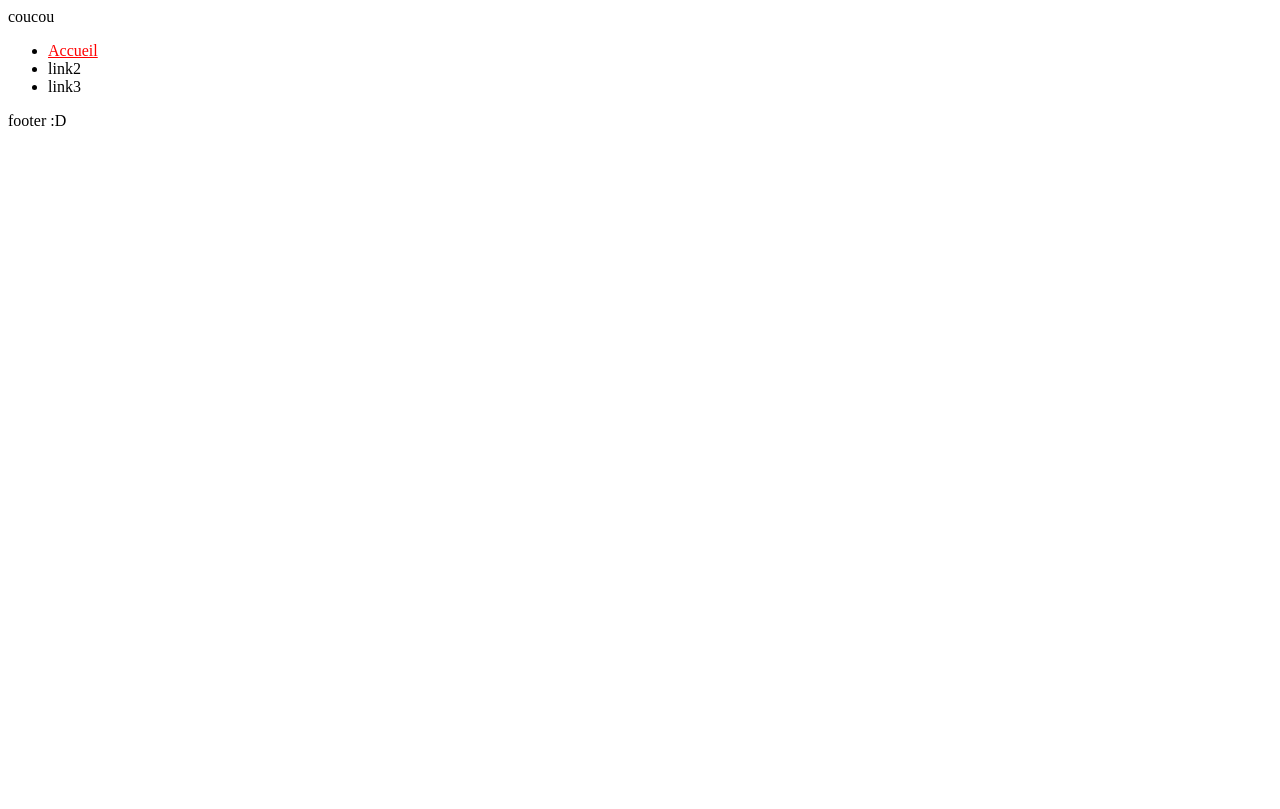
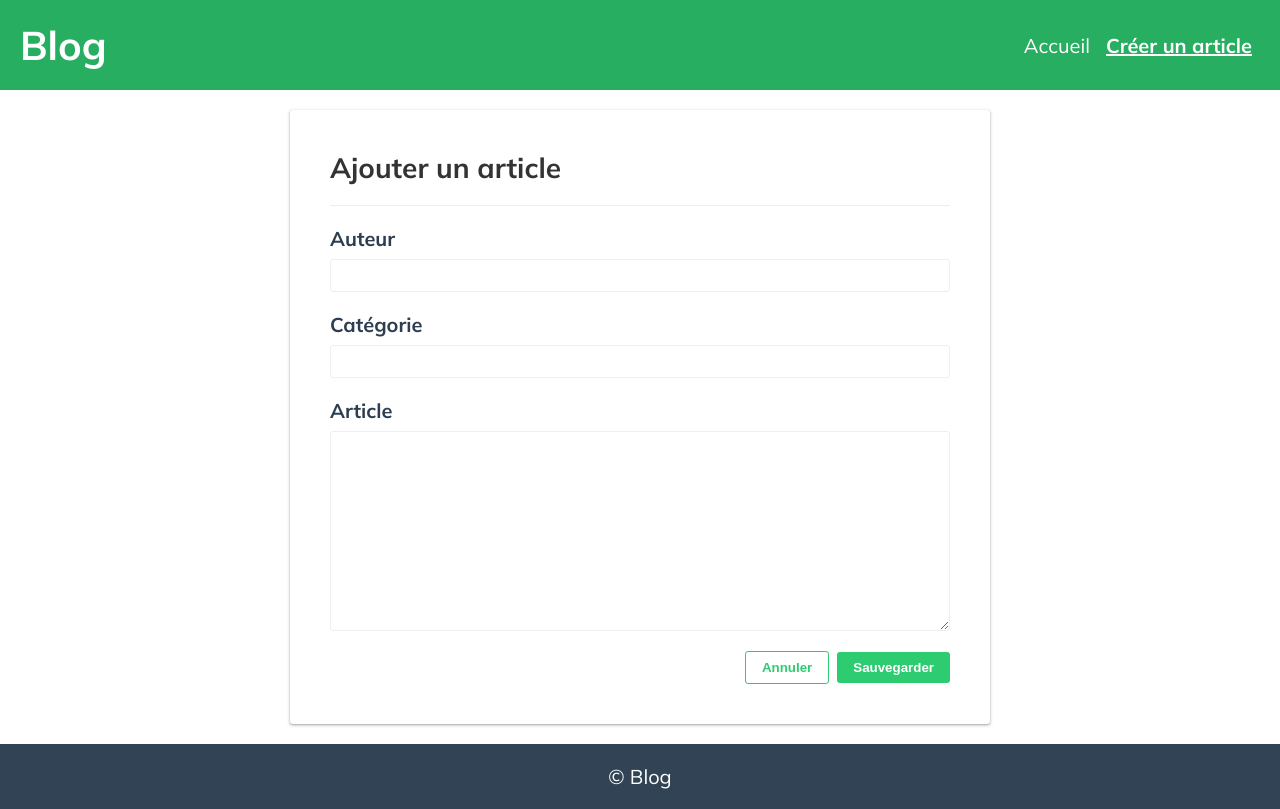
Before and after one commit to AdelinePat/blog_project, a website built with Vite: page src/form/form.html in a window 1280 px wide. Built offline with nearby package versions, Linux system fonts and the light colour scheme.

Commit message:
feat: basic style + retrieve data from form in form.js

```diff
--- /dev/null
+++ b/src/assets/javascripts/topbar.js
@@ -0,0 +1 @@
+console.log("topbar!")
--- /dev/null
+++ b/src/assets/style/_classes.scss
@@ -0,0 +1,31 @@
+.title {
+  &-underline {
+    padding-bottom: 2rem;
+    border-bottom: 1px solid var(--divider);
+  }
+}
+
+.btn {
+  border: 0;
+  border-radius: 3px;
+  padding: 0.8rem 1.6rem;
+  font-weight: 700;
+  cursor: pointer;
+  transition: box-shadow 0.2s;
+
+  &:hover {
+    box-shadow: var(--box-shadow);
+    transition: box-shadow 0.2s;
+  }
+
+  &-primary {
+    background: var(--primary);
+    color: white;
+  }
+
+  &-secondary {
+    border: 1px solid var(--primary);
+    background: white;
+    color: var(--primary);
+  }
+}
--- /dev/null
+++ b/src/assets/style/_media-queries.scss
@@ -0,0 +1,27 @@
+/* Landscape phones and down */
+@mixin xs {
+  @media (max-width: 480px) {
+    @content;
+  }
+}
+
+/* Landscape phone to portrait tablet */
+@mixin sm {
+  @media (max-width: 767px) {
+    @content;
+  }
+}
+
+/* Portrait tablet to landscape and desktop */
+@mixin md {
+  @media (min-width: 768px) and (max-width: 979px) {
+    @content;
+  }
+}
+
+/* Large desktop */
+@mixin xl {
+  @media (min-width: 1200px) {
+    @content;
+  }
+}
--- /dev/null
+++ b/src/assets/style/_native-tag.scss
@@ -0,0 +1,43 @@
+// base.scss in course
+
+:root {
+  font-size: 62.5%; // 1rem = 10px
+}
+
+body {
+  font-size: 1.6rem;
+  color: var(--text);
+  font-family: var(--font-family);
+}
+
+h1,
+h2,
+h3,
+h4 {
+  margin-bottom: 2rem;
+}
+
+h1 {
+  font-size: 3.2rem;
+}
+
+h2 {
+  font-size: 2.8rem;
+}
+
+h3 {
+  font-size: 2.4rem;
+}
+
+h4 {
+  font-size: 2rem;
+}
+
+img {
+  max-width: 100%;
+}
+
+a {
+  color: var(--text);
+  text-decoration: none;
+}
--- /dev/null
+++ b/src/assets/style/_reset.scss
@@ -0,0 +1,6 @@
+* {
+  margin: 0;
+  padding: 0;
+  box-sizing: border-box;
+  list-style: none;
+}
--- /dev/null
+++ b/src/assets/style/_variables.scss
@@ -0,0 +1,11 @@
+:root {
+  --primary: #2ecc71;
+  --dark: #27ae60;
+  --accent: #2c3e50;
+  --text: #333;
+  --divider: #ecf0f1;
+  --dark-grey: #324355;
+  --font-family: "Mulish", sans-serif;
+  --box-shadow: 0 1px 2px 0 rgba(60, 64, 67, 0.3),
+    0 1px 3px 1px rgba(60, 64, 67, 0.15);
+}
--- /dev/null
+++ b/src/assets/style/form.scss
@@ -0,0 +1,53 @@
+.content {
+  display: flex;
+  justify-content: center;
+  align-items: center;
+}
+
+form {
+  width: 700px;
+  padding: 4rem;
+  box-shadow: var(--box-shadow);
+  border-radius: 3px;
+
+  display: flex;
+  flex-flow: column nowrap;
+}
+
+.form-group {
+  margin-bottom: 2rem;
+  display: flex;
+  flex-flow: column nowrap;
+  label {
+    font-size: 2rem;
+    color: var(--accent);
+    font-weight: 700;
+    margin-bottom: 0.8rem;
+  }
+
+  input,
+  textarea {
+    border: 1px solid var(--divider);
+    padding: 0.8rem;
+    outline: 0;
+    border-radius: 3px;
+
+    &:focus {
+      border-color: var(--accent);
+    }
+  }
+
+  textarea {
+    min-height: 20rem;
+  }
+}
+
+.form-btn-container {
+  display: flex;
+  justify-content: flex-end;
+  align-items: center;
+
+  .btn {
+    margin-left: 0.8rem;
+  }
+}
--- /dev/null
+++ b/src/assets/style/style.scss
@@ -0,0 +1,63 @@
+@use "variables";
+@use "reset";
+@use "classes";
+@use "media-queries" as mq;
+@use "utils";
+@use "native-tag";
+
+.container {
+  min-height: 100vh;
+  display: grid;
+  grid:
+    "header" auto
+    "content" 1fr
+    "footer" auto /
+    auto;
+}
+
+header {
+  grid-area: "header";
+  background: var(--dark);
+  padding: 20px;
+  display: flex;
+  flex-flow: row nowrap;
+  justify-content: space-between;
+  align-items: center;
+
+  a {
+    color: white;
+  }
+
+  ul {
+    display: flex;
+  }
+
+  .header-brand {
+    font-size: 4rem;
+    font-weight: 700;
+  }
+
+  .header-nav {
+    font-size: 2rem;
+    padding: 0px 8px;
+  }
+
+  .active {
+    font-weight: 700;
+    text-decoration: underline;
+  }
+}
+
+.content {
+  grid-area: "content";
+  padding: 20px;
+}
+
+footer {
+  grid-area: "footer";
+  padding: 20px;
+  background: var(--dark-grey);
+  font-size: 2rem;
+  text-align: center;
+  color: white;
+}
--- a/src/form/form.html
+++ b/src/form/form.html
@@ -4,20 +4,49 @@
     <meta charset="UTF-8" />
     <meta name="viewport" content="width=device-width, initial-scale=1.0" />
     <title>Document</title>
+    <link rel="preconnect" href="https://fonts.googleapis.com" />
+    <link rel="preconnect" href="https://fonts.gstatic.com" crossorigin />
+    <link
+      href="https://fonts.googleapis.com/css2?family=Mulish:ital,wght@0,200..1000;1,200..1000&display=swap"
+      rel="stylesheet"
+    />
     <script type="module" src="../form/form.js"></script>
   </head>
-  <body>
-    coucou
+  <body class="container">
     <header>
+      <a class="header-brand" href="/index.html">Blog</a>
       <nav>
         <ul>
-          <li><a href="../">Accueil</a></li>
-          <li>link2</li>
-          <li>link3</li>
+          <li><a class="header-nav" href="/index.html">Accueil</a></li>
+          <li>
+            <a class="header-nav active" href="/form/form.html"
+              >Créer un article</a
+            >
+          </li>
         </ul>
       </nav>
     </header>
-    <main></main>
-    <footer>footer :D</footer>
+    <main class="content">
+      <form action="">
+        <h2 class="title-underline">Ajouter un article</h2>
+        <div class="form-group">
+          <label for="author">Auteur</label>
+          <input type="text" name="author" id="author" />
+        </div>
+        <div class="form-group">
+          <label for="category">Catégorie</label>
+          <input type="text" name="category" id="category" />
+        </div>
+        <div class="form-group">
+          <label for="article-content">Article</label>
+          <textarea name="content" id="article-content"></textarea>
+        </div>
+        <div class="form-btn-container">
+          <button class="btn btn-secondary">Annuler</button>
+          <button class="btn btn-primary">Sauvegarder</button>
+        </div>
+      </form>
+    </main>
+    <footer>© Blog</footer>
   </body>
 </html>
--- a/src/form/form.js
+++ b/src/form/form.js
@@ -1,2 +1,31 @@
-import "../style/style.scss";
-import "../style/form.scss";
+import "/assets/style/style.scss";
+import "/assets/style/form.scss";
+
+console.log("form!");
+
+const form = document.querySelector("form");
+
+form.addEventListener("submit", (event) => {
+  event.preventDefault();
+  const formData = new FormData(form);
+  // console.log(formData);
+
+  const entries = formData.entries();
+  //   console.log(entries);
+  //   for (let entry of entries) {
+  //     console.log(entry);
+  //   }
+
+  //   const obj = Array.from(entries).reduce( (acc, value) => {
+  //     acc[value[0]] = value[1];
+  //     return acc;
+  //   }, {})
+
+  const obj = Object.fromEntries(entries);
+  const json = JSON.stringify(obj);
+  console.log(json);
+  console.log(obj);
+
+  //   const arrayData = Array.from(entries);
+  //   console.log(arrayData);
+});
--- a/src/index.js
+++ b/src/index.js
@@ -1 +1,5 @@
-import "./style/style.scss";
+import "/assets/style/style.scss";
+import "/assets/style/index.scss";
+import "/assets/javascripts/topbar.js";
+
+console.log("accueil")
--- a/src/style/form.scss
+++ /dev/null
@@ -1,3 +0,0 @@
-a {
-  color: red;
-}
--- a/src/style/style.scss
+++ /dev/null
@@ -1,9 +0,0 @@
-article {
-  h2 {
-    color: red;
-  }
-}
-
-a {
-  color: orange;
-}
```
Also changed, not shown: src/index.html (+16 -7 lines), src/assets/images/plateforme-tracker.png (added), src/assets/style/_utils.scss (added), src/assets/style/index.scss (added).
